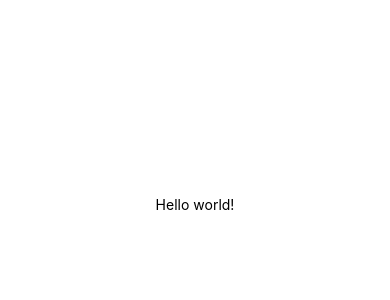
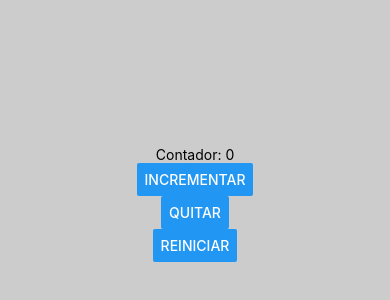
Before and after one commit to Moon2510-art/PAM212, a React Native app in the folder intro/: screen / in a window 390 px wide. Shown: the part 218-518 px from the top of the page. Built offline with nearby package versions, Linux system fonts and the light colour scheme.

Commit message:
Practica 5

```diff
--- a/intro/App.js
+++ b/intro/App.js
@@ -1,19 +1,28 @@
 import { StatusBar } from 'expo-status-bar';
-import { StyleSheet, Text, View } from 'react-native';
+import { StyleSheet, Text, View, Button} from 'react-native';
+import React,{useState} from 'react'
 
+//2- Main: Zona de componentes
 export default function App() {
+
+  const [contador,setContador]=useState(0);
+
   return (
     <View style={styles.container}>
-      <Text>Hello world!</Text>
+      <Text>Contador: {contador}</Text>
+      <Button title="Incrementar" onPress={()=>setContador(contador+1)}/>
+      <Button title="Quitar" onPress={()=>setContador(contador-1)}/>
+      <Button title="Reiniciar" onPress={()=>setContador(contador-contador)}/>
       <StatusBar style="auto" />
     </View>
   );
 }
 
+//3.- Estilos: Zona de estetica y posicionamiento
 const styles = StyleSheet.create({
   container: {
     flex: 1,
-    backgroundColor: '#fff',
+    backgroundColor: '#ccccccff',
     alignItems: 'center',
     justifyContent: 'center',
   },
```
